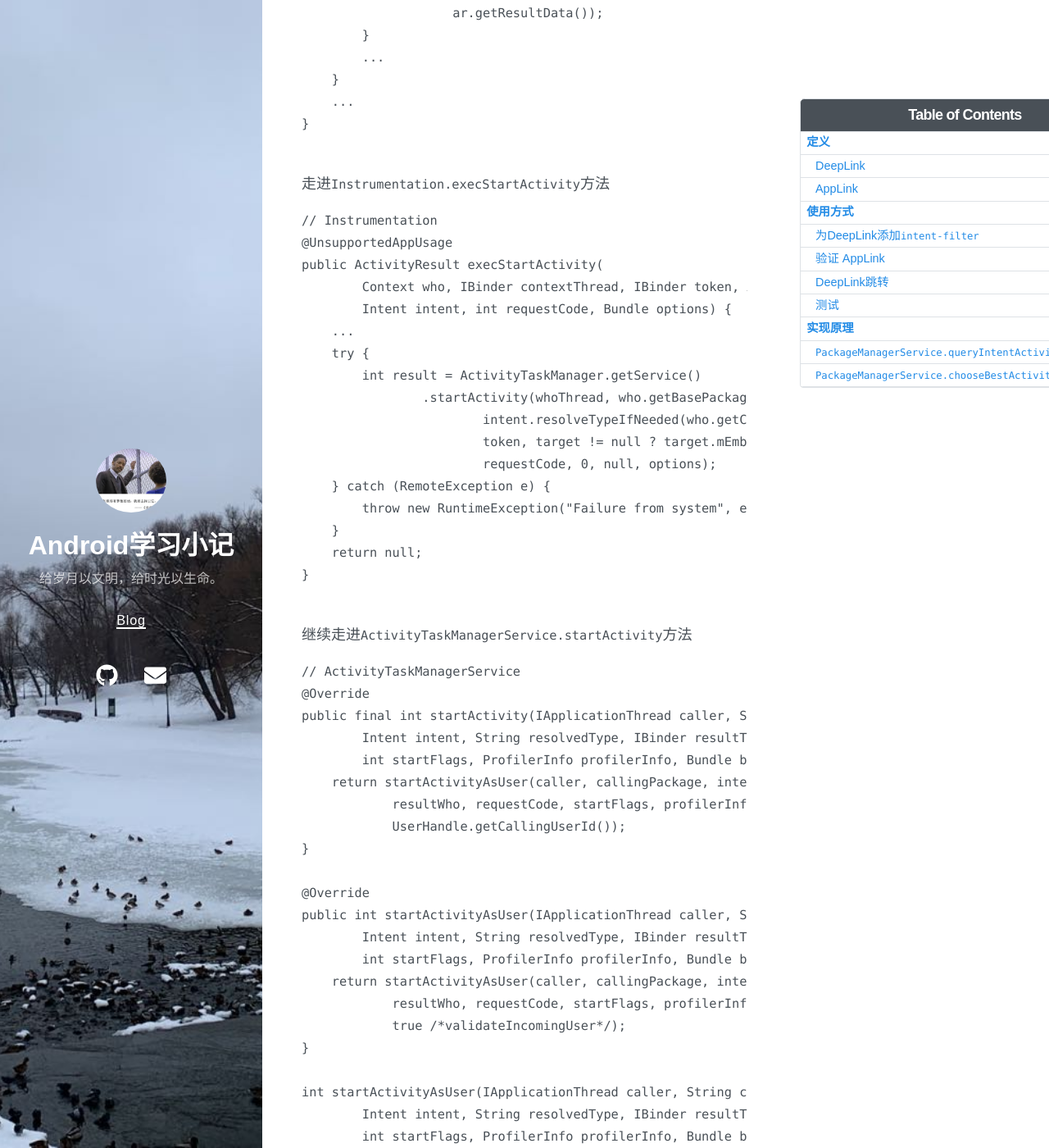
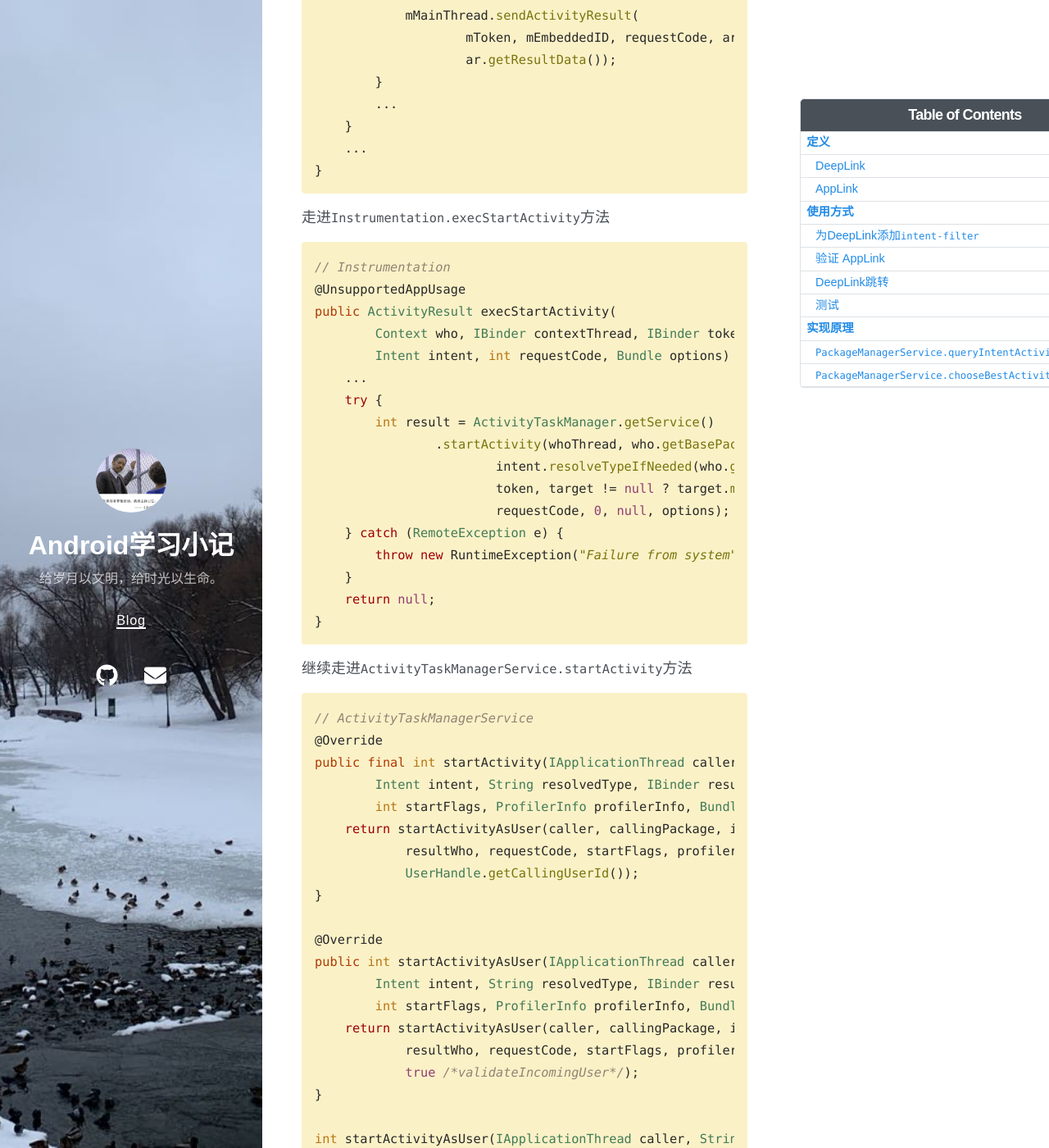
Before and after one commit to Bernie-sw-jiang/BernieJiang.github.io, a Jekyll site: the page built from _posts/2023-06-04-DeepLink、AppLink.markdown, in a window 1280 px wide and 1400 px high, scrolled down 6062 px. Shown: the whole window at 82% size. Built offline with Jekyll 4.4.1, drawn with Linux system fonts in a browser that asks for light colours; nearby versions of some CDN libraries; some of the changed text lies outside the part shown.

Commit message:
feat: deepLink

````diff
--- a/_posts/2023-06-04-DeepLink、AppLink.markdown
+++ b/_posts/2023-06-04-DeepLink、AppLink.markdown
@@ -42,7 +42,7 @@ AppLink可以带来以下好处：
 
 以下 XML 代码段展示了如何在清单中为DeepLink指定`intent-filter`。URI `example://gizmos` 和 `http://www.example.com/gizmos` 都会解析到此`Activity`。
 
-```XML
+```xml
 <activity
     android:name="com.example.android.GizmosActivity"
     android:label="@string/title_gizmos" >
@@ -72,7 +72,7 @@ AppLink可以带来以下好处：
 
 注意，`<data>`元素是这两个`intent-filter`的唯一区别。虽然同一过滤器可以包含多个 `<data>` 元素，但如果想要声明唯一网址（例如特定的 `scheme` 和 `host` 组合），则创建单独的过滤器很重要，因为同一`intent-filter`中的多个`<data>`元素实际上会合并在一起以涵盖合并后属性的所有变体。
 
-```XML
+```xml
     <intent-filter>
       ...
       <data android:scheme="https" android:host="www.example.com" />
@@ -92,7 +92,7 @@ AppLink可以带来以下好处：
 
    在应用清单中的任一网址`intent-filter`中设置 `android:autoVerify="true"`。这样即可向Android系统说明其应该验证你的应用是否属于`intent-filter`中使用的网址网域。
 
-   ```XML
+   ```xml
    <activity ...>
         <intent-filter android:autoVerify="true">
             <action android:name="android.intent.action.VIEW" />
@@ -118,13 +118,16 @@ AppLink可以带来以下好处：
       1.   JSON文件使用下列字段标识关联的应用：
 
       2. `package_name`：在应用的`build.gradle`文件中声明的应用 ID。
+
       3. `sha256_cert_fingerprints`：应用的签名证书的SHA256指纹。可以利用 Java 密钥工具，通过以下命令生成该指纹：
-      4. ```XML
-          $ keytool -list -v -keystore my-release-key.keystore
-         ```
 
-      5. 以下`assetlinks.json`示例文件可为`com.example`应用授予链接打开权限：
-      6. ```JSON
+           ```
+           $ keytool -list -v -keystore my-release-key.keystore
+           ```
+
+      4. 以下`assetlinks.json`示例文件可为`com.example`应用授予链接打开权限：
+
+           ```
            [{
              "relation": ["delegate_permission/common.handle_all_urls"],
              "target": {
@@ -134,12 +137,11 @@ AppLink可以带来以下好处：
                ["14:6D:E9:83:C5:73:06:50:D8:EE:B9:95:2F:34:FC:64:16:A0:83:42:E6:1D:BE:A8:8A:04:96:B2:3F:CF:44:E5"]
              }
            }]
-
-         ```
+           ```
 
 ### DeepLink跳转
 
-```Kotlin
+```kotlin
 val intent = Intent(Intent.ACTION_VIEW)
 intent.addCategory(Intent.CATEGORY_BROWSABLE)
 intent.addCategory(Intent.CATEGORY_DEFAULT)
@@ -149,7 +151,7 @@ startActivity(intent)
 
 ### 测试
 
-```XML
+```
 $ adb shell am start
         -W -a android.intent.action.VIEW
         -d <URI>
@@ -159,7 +161,7 @@ $ adb shell am start
 
 从`Activity.startActivity`方法开始看起
 
-```Java
+```java
 // Activity
 @Override
 public void startActivity(Intent intent) {
@@ -199,7 +201,7 @@ public void startActivityForResult(@RequiresPermission Intent intent, int reques
 
 走进`Instrumentation.execStartActivity`方法
 
-```Java
+```java
 // Instrumentation
 @UnsupportedAppUsage
 public ActivityResult execStartActivity(
@@ -221,7 +223,7 @@ public ActivityResult execStartActivity(
 
 继续走进`ActivityTaskManagerService.startActivity`方法
 
-```Java
+```java
 // ActivityTaskManagerService
 @Override
 public final int startActivity(IApplicationThread caller, String callingPackage,
@@ -264,7 +266,7 @@ int startActivityAsUser(IApplicationThread caller, String callingPackage,
 
 继续走到`ActivityStarter.execute`方法
 
-```Java
+```java
 // ActivityStarter
 int execute() {
     ...
@@ -313,7 +315,7 @@ private int startActivityMayWait(IApplicationThread caller, int callingUid,
 
 核心逻辑在`ActivityStackSupervisor.resolveIntent`方法里
 
-```Java
+```java
 // ActivityStackSupervisor
 ResolveInfo resolveIntent(Intent intent, String resolvedType, int userId, int flags,
         int filterCallingUid) {
@@ -330,7 +332,7 @@ ResolveInfo resolveIntent(Intent intent, String resolvedType, int userId, int fl
 
 继续走进`PackageManagerService.resolveIntent`方法
 
-```Java
+```java
 // PackageManagerService
 @Override
 public ResolveInfo resolveIntent(Intent intent, String resolvedType,
@@ -357,7 +359,7 @@ private ResolveInfo resolveIntentInternal(Intent intent, String resolvedType,
 
 ### `PackageManagerService.queryIntentActivitiesInternal`
 
-```Java
+```java
 // PackageManagerService
 private @NonNull List<ResolveInfo> queryIntentActivitiesInternal(Intent intent,
         String resolvedType, int flags, int filterCallingUid, int userId,
@@ -415,7 +417,7 @@ private @NonNull List<ResolveInfo> queryIntentActivitiesInternal(Intent intent,
 
 #### `intent.getPackage() == null`
 
-```Java
+```java
 // ComponentResolver
 List<ResolveInfo> queryActivities(Intent intent, String resolvedType, int flags, int userId) {
     synchronized (mLock) {
@@ -565,7 +567,7 @@ private final ArrayMap<String, F[]> mTypedActionToFilter = new ArrayMap<String,
 
 到此得到了最多四个数组`firstTypeCut`、`secondTypeCut`、`thirdTypeCut`、`schemeCut`，这四个数组还需进行一轮匹配，具体匹配规则在`buildResolveList`方法中，我们继续往下看
 
-```Java
+```java
 // IntentResolver
 private void buildResolveList(Intent intent, FastImmutableArraySet<String> categories,
         boolean debug, boolean defaultOnly, String resolvedType, String scheme,
@@ -703,7 +705,7 @@ public final String matchCategories(Set<String> categories) {
 
 到此，便找到了所有满足条件的`Activity`，根据优先级排个序后便返回结果。
 
-```Java
+```java
 // IntentResolver
 protected void sortResults(List<R> results) {
     Collections.sort(results, mResolvePrioritySorter);
@@ -720,7 +722,7 @@ private static final Comparator mResolvePrioritySorter = new Comparator() {
 
 #### `intent.getPackage() != null`
 
-```Java
+```java
 // ComponentResolver
 List<ResolveInfo> queryIntentForPackage(Intent intent, String resolvedType,
         int flags, List<PackageParser.Activity> packageActivities, int userId) {
@@ -763,7 +765,7 @@ public List<R> queryIntentFromList(Intent intent, String resolvedType, boolean d
 
 ### `PackageManagerService.chooseBestActivity`
 
-```Java
+```java
 private ResolveInfo chooseBestActivity(Intent intent, String resolvedType,
         int flags, List<ResolveInfo> query, int userId) {
     if (query != null) {
````
